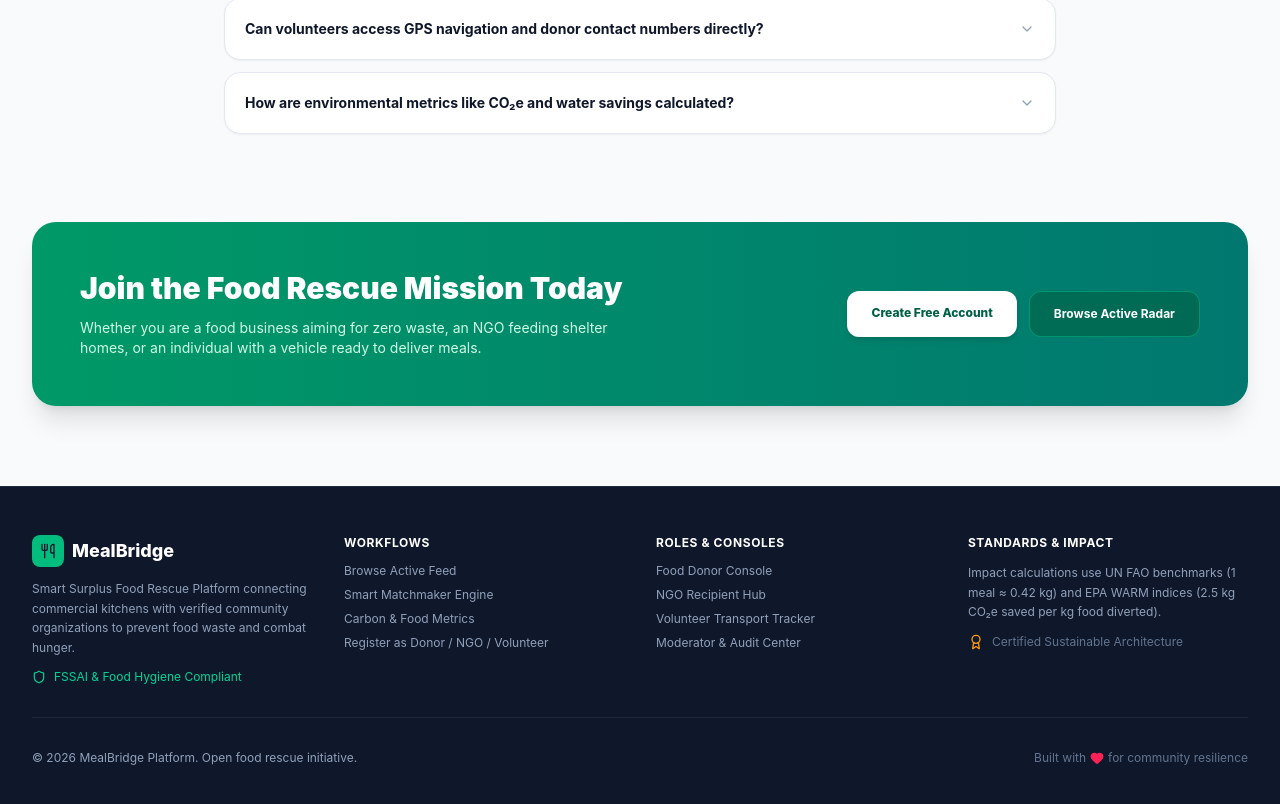
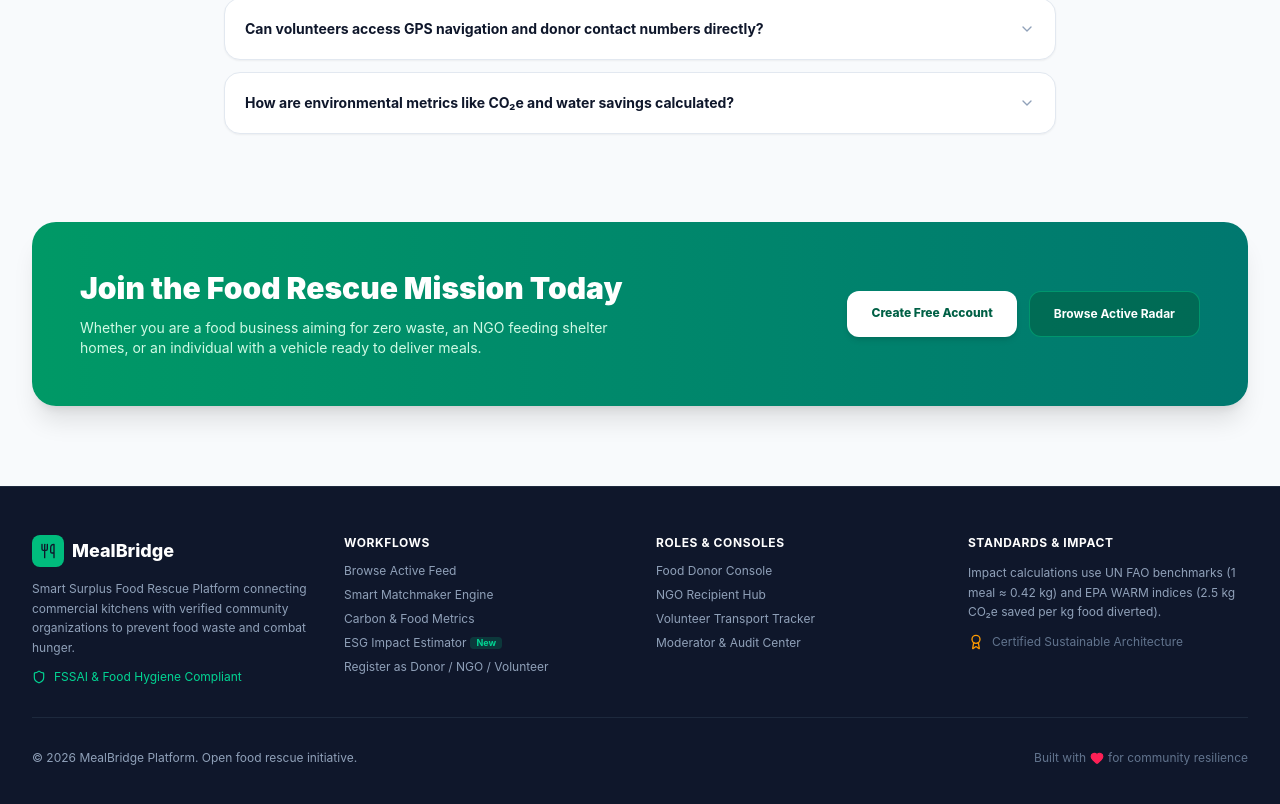
Before and after one commit to Bhavesh0756/MealBridge, a React (Vite) app in the folder frontend/: page / in a window 1280 px wide. Shown: the part 4037-4841 px from the top of the page. Built offline with nearby package versions, Linux system fonts and the light colour scheme; no server answers.

Commit message:
feat(footer): add ESG Impact Estimator navigation link and badge

```diff
--- a/frontend/src/components/Footer.jsx
+++ b/frontend/src/components/Footer.jsx
@@ -41,6 +41,12 @@ export function Footer() {
               <li>
                 <Link to="/impact" className="hover:text-emerald-400 transition">
                   Carbon & Food Metrics
+                </Link>
+              </li>
+              <li>
+                <Link to="/#calculator" className="hover:text-emerald-400 transition flex items-center gap-1">
+                  <span>ESG Impact Estimator</span>
+                  <span className="text-[9px] px-1.5 py-0.2 rounded bg-emerald-500/20 text-emerald-400 font-bold">New</span>
                 </Link>
               </li>
               <li>
```
